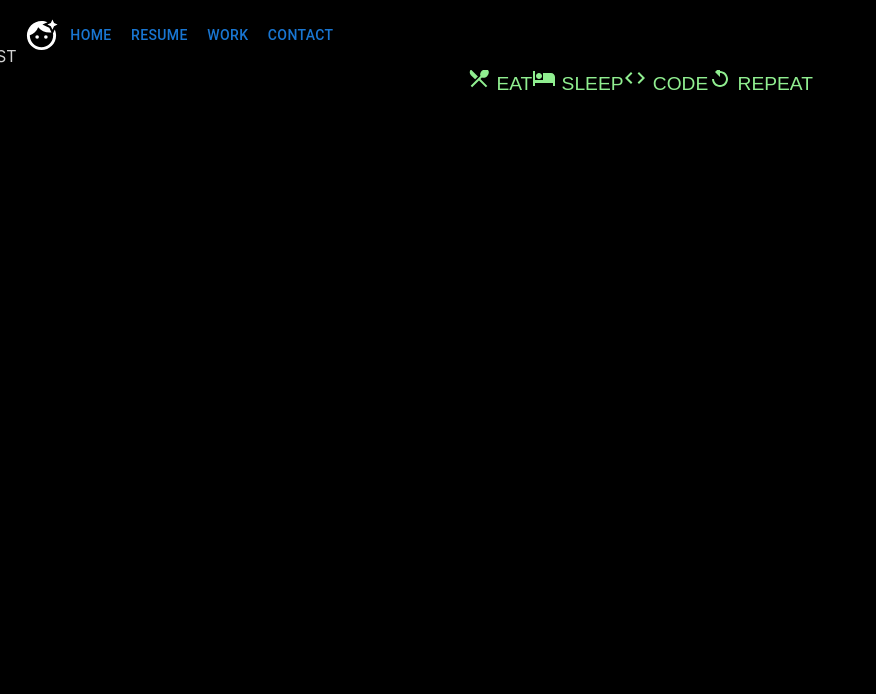
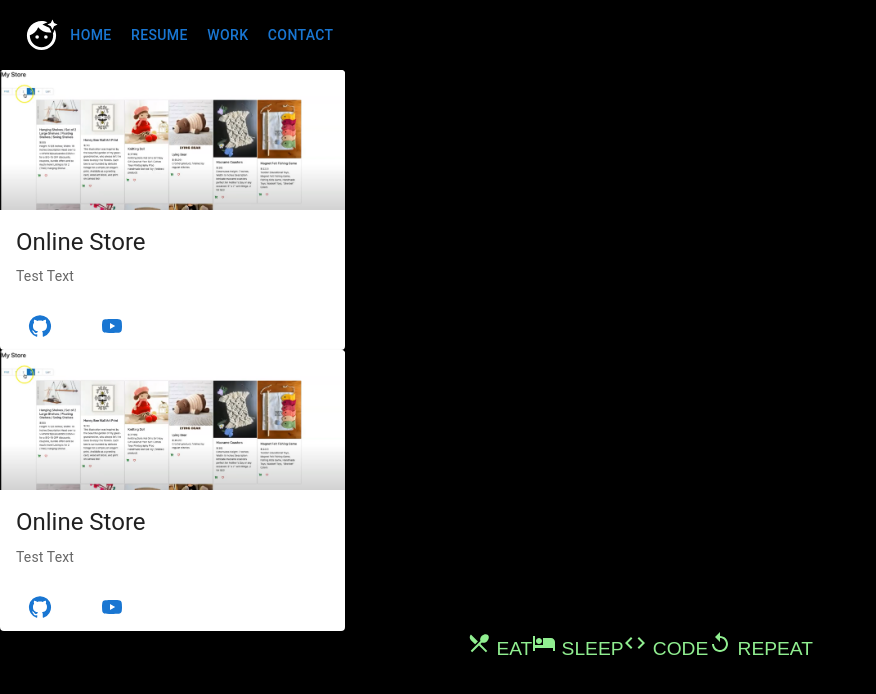
Before and after one commit to FionaDN87/fionaPort, a React (Create React App) app in the folder client/: page /Work in a window 1280 px wide. Shown: the top 694 px of the page, without its empty margins (0-876 px from the left). Built offline with nearby package versions, Linux system fonts and the light colour scheme.

Commit message:
Updated Work Page

```diff
--- a/client/src/components/Work.js
+++ b/client/src/components/Work.js
@@ -1,6 +1,6 @@
 import React from 'react';
 import MediaCard from './ProjectCard.js';
-import OnlineStoreImage from '.././images/Online_Store.png';
+import OnlineStoreImage from '.././images/Online_Store.PNG';
 import Grid from '@mui/material/Grid';
 import Box from '@mui/material/Box';
 
@@ -9,7 +9,7 @@ const Work = () => {
         <div>
 
         <div>
-            {/* <MediaCard
+            <MediaCard
             text="Test Text"
             url={OnlineStoreImage}
             projectName="Online Store"/>
@@ -17,13 +17,9 @@ const Work = () => {
             <MediaCard
             text="Test Text"
             url={OnlineStoreImage}
-            projectName="Online Store"/> */}
+            projectName="Online Store"/>
 
-<Box sx={{ flexGrow: 1 }}>
-      <Grid container spacing={{ xs: 2, md: 3 }} columns={{ xs: 4, sm: 8, md: 12 }}>
-        <div>TEST</div>
-      </Grid>
-    </Box>
+
         </div>
         </div>
     )
```
Also changed, not shown: client/src/images/Online_Store.PNG (added).
